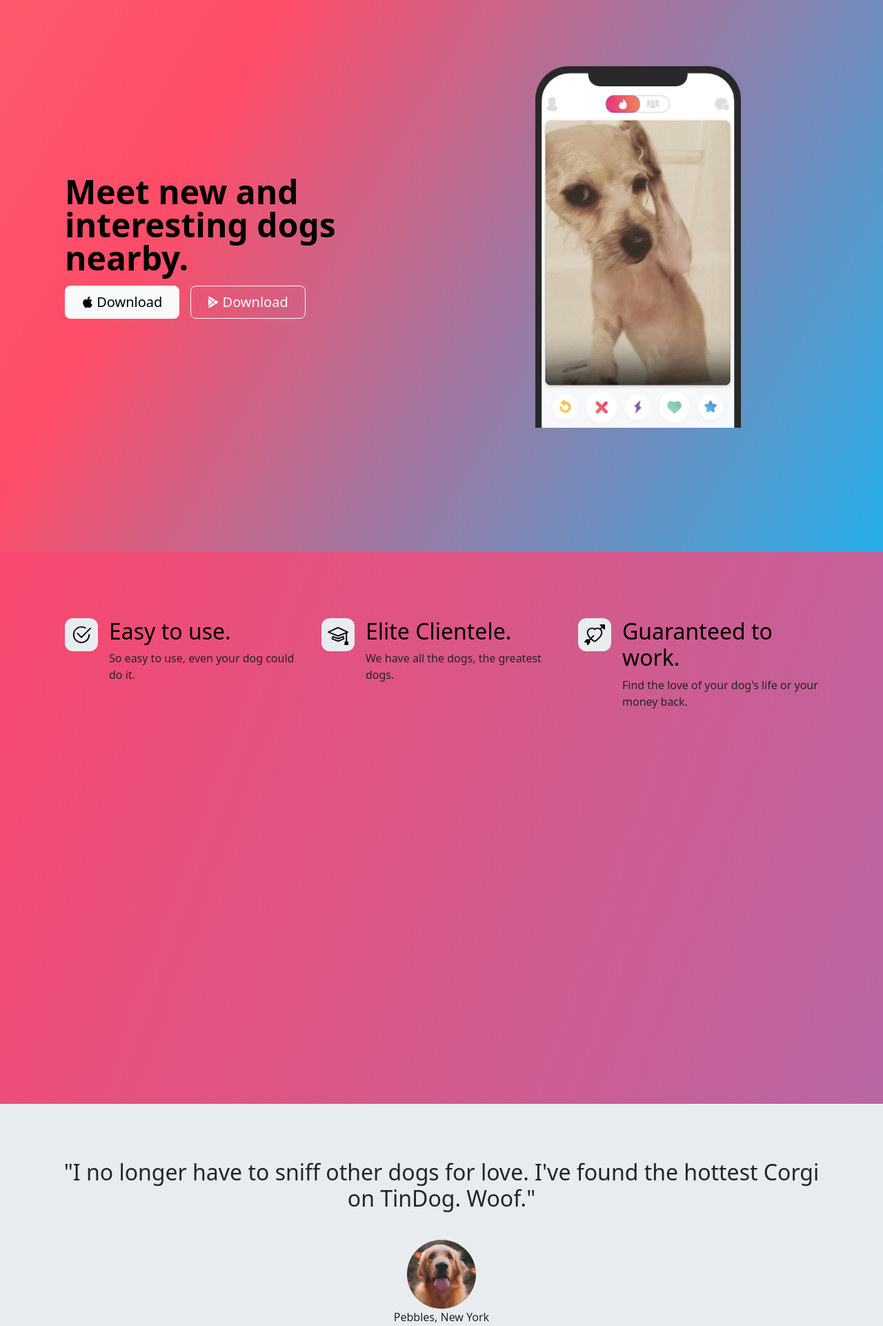
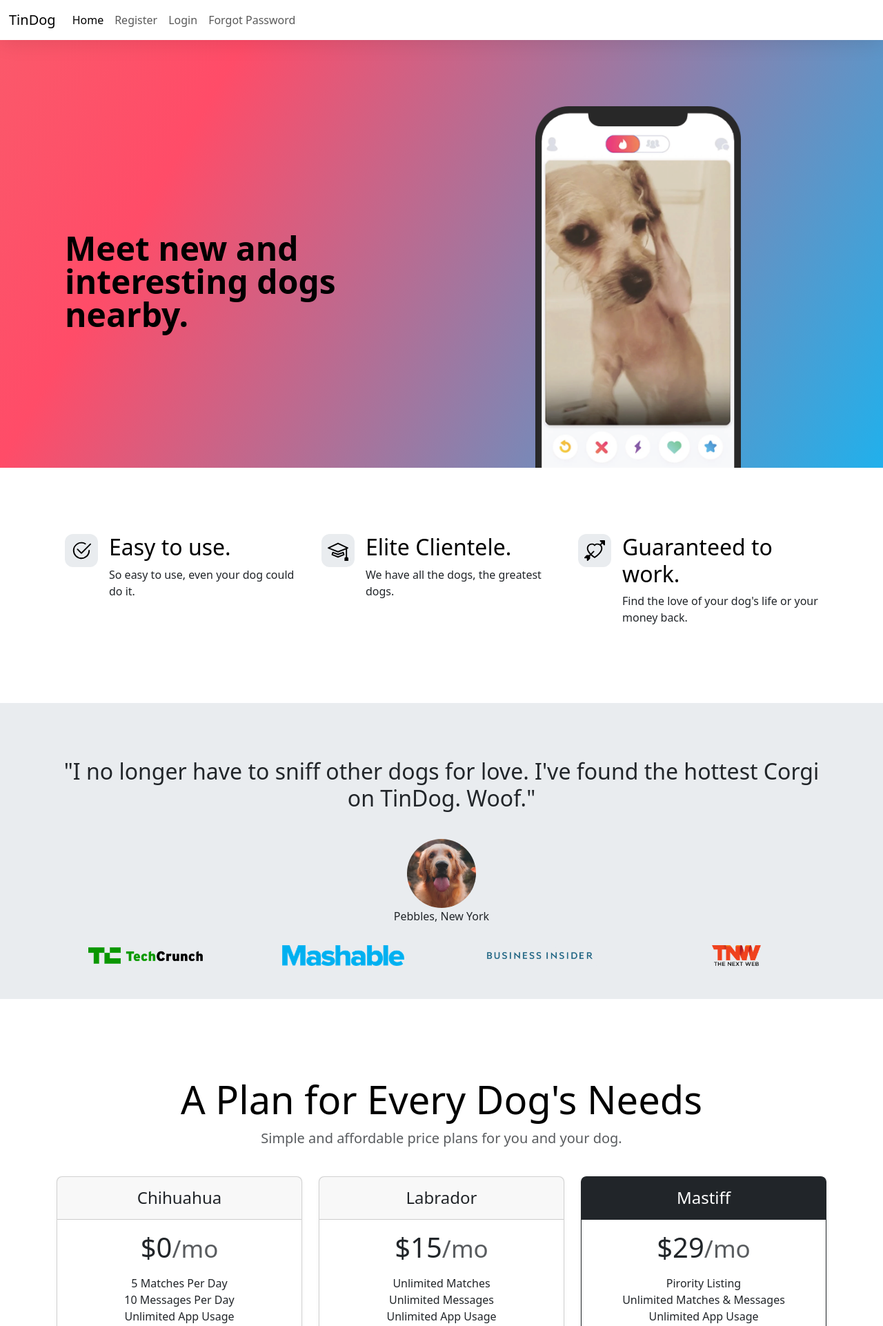
Before and after one commit to kirksamutya/TinDog-PHP, a PHP site: page / in a window 1280 px wide. Shown: the top 1922 px of the page at 69% size. Run offline with PHP 8.4, Linux system fonts and the light colour scheme.

Commit message:
Added navbar and changed the footer, needs fixing with register and forget

```diff
--- a/assets/css/styles.css
+++ b/assets/css/styles.css
@@ -1,16 +1,4 @@
 /*Todo: Fix the selectors, avoid element selectors as mush as possible */
-
-body {
-  background: linear-gradient(
-    290deg,
-    rgba(117, 134, 217, 1) 0%,
-    rgba(252, 70, 107, 1) 65%
-  );
-  background-size: 180% 180%;
-  animation: gradient-animation 18s ease infinite;
-  min-height: 100vh;
-}
-
 .form-container {
   max-width: 500px;
   margin: 5% auto;
@@ -23,6 +11,7 @@ body {
 .form-control {
   border-radius: 8px;
 }
+
 .form-control:focus {
   box-shadow: 0 0 0 0.25rem rgba(13, 110, 253, 0.15);
   border-color: #0d6efd;
@@ -49,22 +38,6 @@ body {
   text-align: center;
 }
 
-@keyframes gradient-animation {
-  0% {
-    background-position: 0% 50%;
-  }
-  50% {
-    background-position: 100% 50%;
-  }
-  100% {
-    background-position: 0% 50%;
-  }
-}
-
-.container {
-  height: 100vh;
-}
-
 .small {
   font-size: 20px;
   text-align: center;
@@ -74,7 +47,7 @@ img {
   height: 200px;
 }
 
-/*! This is for the index  */
+/*! This is for the index */
 .gradient-background {
   background: linear-gradient(300deg, #00bfff, #ff4c68, #ef8172);
   background-size: 180% 180%;
@@ -137,3 +110,14 @@ img {
 .testimonial-image {
   height: 30px;
 }
+
+.navbar-glass {
+  background: rgba(255, 255, 255, 0.25);
+
+  backdrop-filter: blur(10px);
+  -webkit-backdrop-filter: blur(10px); /* For Safari support */
+
+  border: 1px solid rgba(255, 255, 255, 0.3);
+
+  box-shadow: 0 4px 30px rgba(0, 0, 0, 0.1);
+}
--- a/index.html
+++ b/index.html
@@ -14,6 +14,32 @@
   </head>
 
   <body>
+    <nav class="navbar navbar-expand-lg sticky-top navbar-glass">
+      <div class="container-fluid">
+        <a class="navbar-brand" href="#">TinDog</a>
+        <button
+          class="navbar-toggler"
+          type="button"
+          data-bs-toggle="collapse"
+          data-bs-target="#navbarNavAltMarkup"
+          aria-controls="navbarNavAltMarkup"
+          aria-expanded="false"
+          aria-label="Toggle navigation"
+        >
+          <span class="navbar-toggler-icon"></span>
+        </button>
+        <div class="collapse navbar-collapse" id="navbarNavAltMarkup">
+          <div class="navbar-nav">
+            <a class="nav-link active" aria-current="page" href="index.html"
+              >Home</a
+            >
+            <a class="nav-link" href="register.html">Register</a>
+            <a class="nav-link" href="login.html">Login</a>
+            <a class="nav-link" href="forgot.html">Forgot Password</a>
+          </div>
+        </div>
+      </div>
+    </nav>
     <!-- Title -->
     <section id="title" class="gradient-background">
       <div
@@ -38,41 +64,6 @@
             <h1 class="display-5 fw-bold text-body-emphasis lh-1 mb-3">
               Meet new and interesting dogs nearby.
             </h1>
-            <div class="d-grid gap-2 d-md-flex justify-content-md-start">
-              <button type="button" class="btn btn-light btn-lg px-4 me-md-2">
-                <svg
-                  xmlns="http://www.w3.org/2000/svg"
-                  width="16"
-                  height="16"
-                  fill="currentColor"
-                  class="bi bi-apple mb-1"
-                  viewBox="0 0 16 16"
-                >
-                  <path
-                    d="M11.182.008C11.148-.03 9.923.023 8.857 1.18c-1.066 1.156-.902 2.482-.878 2.516.024.034 1.52.087 2.475-1.258.955-1.345.762-2.391.728-2.43Zm3.314 11.733c-.048-.096-2.325-1.234-2.113-3.422.212-2.189 1.675-2.789 1.698-2.854.023-.065-.597-.79-1.254-1.157a3.692 3.692 0 0 0-1.563-.434c-.108-.003-.483-.095-1.254.116-.508.139-1.653.589-1.968.607-.316.018-1.256-.522-2.267-.665-.647-.125-1.333.131-1.824.328-.49.196-1.422.754-2.074 2.237-.652 1.482-.311 3.83-.067 4.56.244.729.625 1.924 1.273 2.796.576.984 1.34 1.667 1.659 1.899.319.232 1.219.386 1.843.067.502-.308 1.408-.485 1.766-.472.357.013 1.061.154 1.782.539.571.197 1.111.115 1.652-.105.541-.221 1.324-1.059 2.238-2.758.347-.79.505-1.217.473-1.282Z"
-                  />
-                  <path
-                    d="M11.182.008C11.148-.03 9.923.023 8.857 1.18c-1.066 1.156-.902 2.482-.878 2.516.024.034 1.52.087 2.475-1.258.955-1.345.762-2.391.728-2.43Zm3.314 11.733c-.048-.096-2.325-1.234-2.113-3.422.212-2.189 1.675-2.789 1.698-2.854.023-.065-.597-.79-1.254-1.157a3.692 3.692 0 0 0-1.563-.434c-.108-.003-.483-.095-1.254.116-.508.139-1.653.589-1.968.607-.316.018-1.256-.522-2.267-.665-.647-.125-1.333.131-1.824.328-.49.196-1.422.754-2.074 2.237-.652 1.482-.311 3.83-.067 4.56.244.729.625 1.924 1.273 2.796.576.984 1.34 1.667 1.659 1.899.319.232 1.219.386 1.843.067.502-.308 1.408-.485 1.766-.472.357.013 1.061.154 1.782.539.571.197 1.111.115 1.652-.105.541-.221 1.324-1.059 2.238-2.758.347-.79.505-1.217.473-1.282Z"
-                  />
-                </svg>
-                Download
-              </button>
-              <button type="button" class="btn btn-outline-light btn-lg px-4">
-                <svg
-                  xmlns="http://www.w3.org/2000/svg"
-                  width="16"
-                  height="16"
-                  fill="currentColor"
-                  class="bi bi-google-play mb-1"
-                  viewBox="0 0 16 16"
-                >
-                  <path
-                    d="M14.222 9.374c1.037-.61 1.037-2.137 0-2.748L11.528 5.04 8.32 8l3.207 2.96 2.694-1.586Zm-3.595 2.116L7.583 8.68 1.03 14.73c.201 1.029 1.36 1.61 2.303 1.055l7.294-4.295ZM1 13.396V2.603L6.846 8 1 13.396ZM1.03 1.27l6.553 6.05 3.044-2.81L3.333.215C2.39-.341 1.231.24 1.03 1.27Z"
-                  />
-                </svg>
-                Download
-              </button>
-            </div>
           </div>
         </div>
       </div>
```
Also changed, not shown: other parts of index.html (+20 -29 lines).
